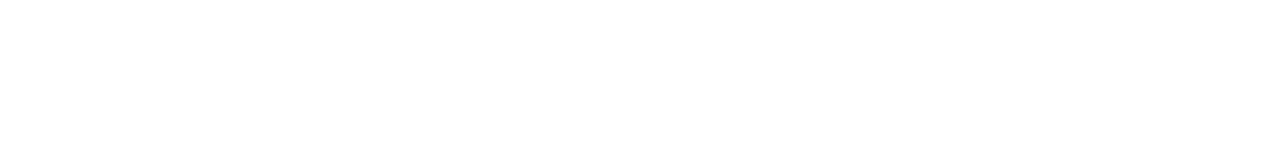
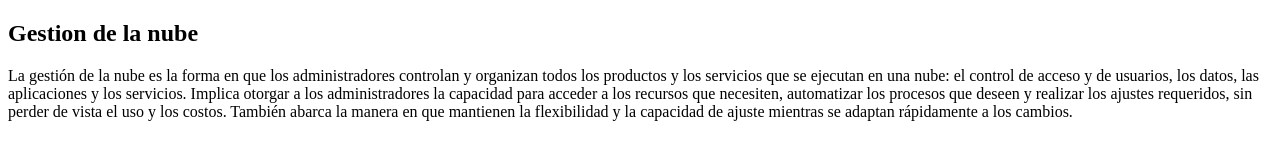
Before and after one commit to joserobertoag/CC, a plain HTML site: page nube.html in a window 1280 px wide. Drawn offline with Linux system fonts and the light colour scheme.

Commit message:
Update nube.html

```diff
--- a/nube.html
+++ b/nube.html
@@ -7,6 +7,7 @@
     <title>Nube</title>
 </head>
 <body>
-
+        <h2>Gestion de la nube</h2>
+    <p>La gestión de la nube es la forma en que los administradores controlan y organizan todos los productos y los servicios que se ejecutan en una nube: el control de acceso y de usuarios, los datos, las aplicaciones y los servicios. Implica otorgar a los administradores la capacidad para acceder a los recursos que necesiten, automatizar los procesos que deseen y realizar los ajustes requeridos, sin perder de vista el uso y los costos. También abarca la manera en que mantienen la flexibilidad y la capacidad de ajuste mientras se adaptan rápidamente a los cambios.</p>
 </body>
 </html>
```
